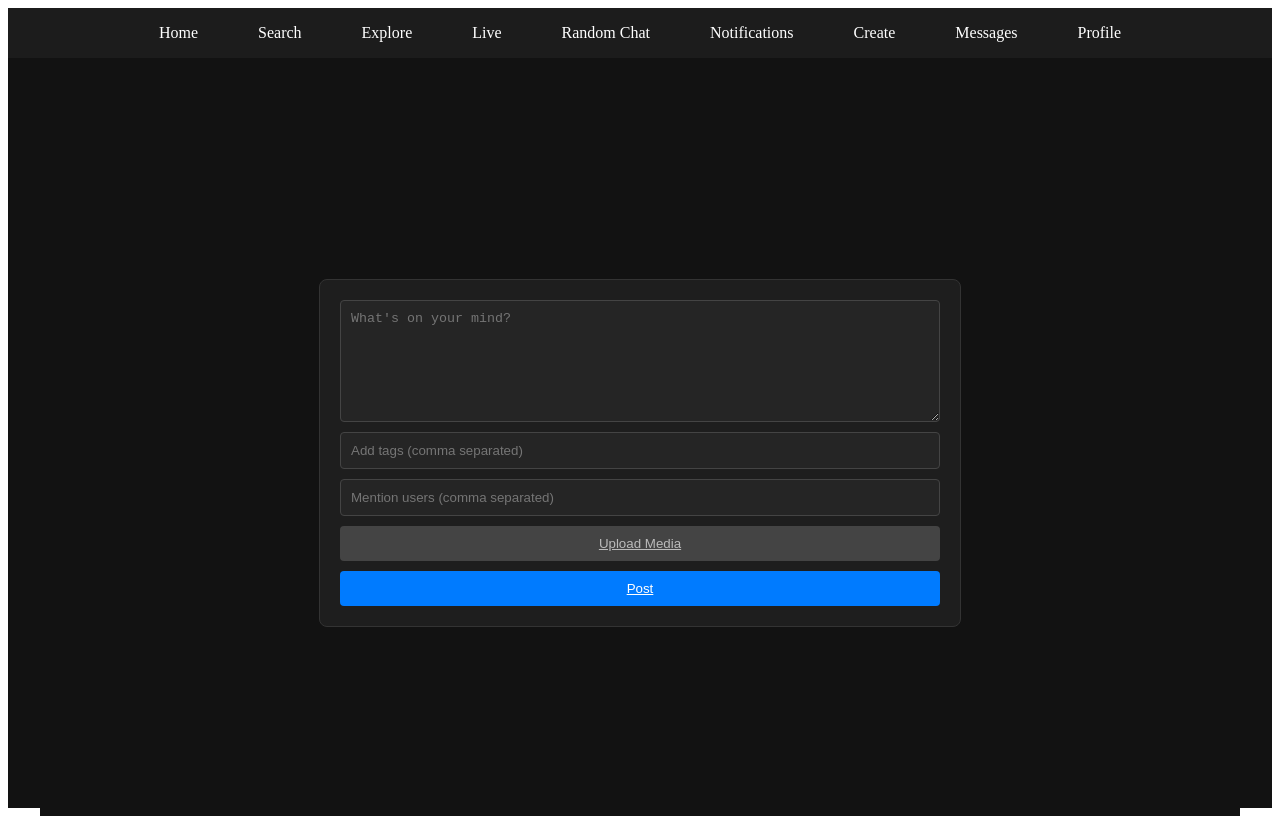
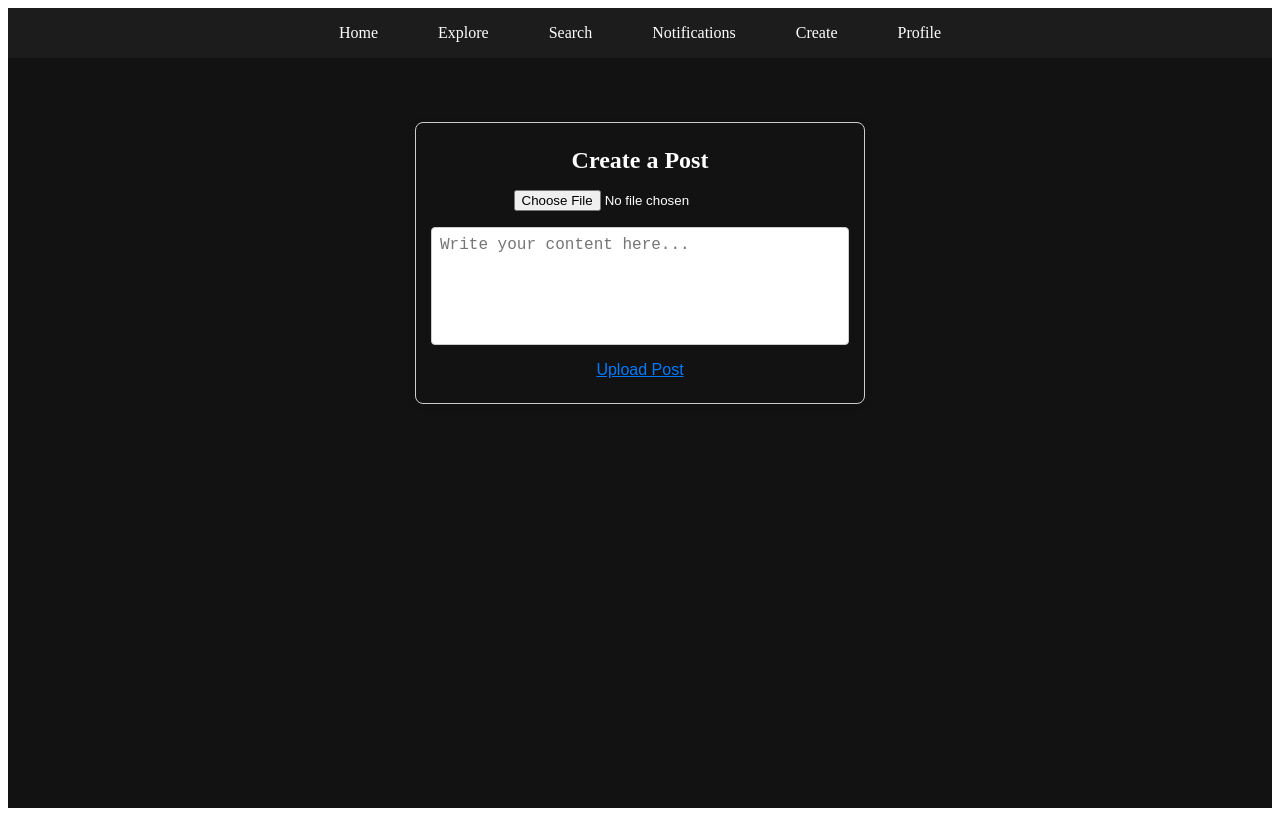
Before and after one commit to Avngrstark62/Clown, a React (Vite) app in the folder frontend/: page /create/post in a window 1280 px wide. Built offline with nearby package versions, Linux system fonts and the light colour scheme; sample sign-in values are in the browser's storage.

Commit message:
created CreatePost Feature

```diff
--- a/frontend/src/App.jsx
+++ b/frontend/src/App.jsx
@@ -19,18 +19,19 @@ function App() {
           <Routes>
             <Route path="/" element={<Layout>Home</Layout>} />
             <Route path="/explore" element={<Layout>Explore</Layout>} />
-            <Route path="/live" element={<Layout>Live</Layout>} />
-            <Route path="/messages" element={<Layout>Messages</Layout>} />
-            <Route path="/random-chat" element={<Layout>Random Chat</Layout>} />
+            {/* <Route path="/live" element={<Layout>Live</Layout>} /> */}
+            {/* <Route path="/messages" element={<Layout>Messages</Layout>} /> */}
+            {/* <Route path="/random-chat" element={<Layout>Random Chat</Layout>} /> */}
             <Route path="/search" element={<Layout><FindUser/></Layout>} />
             <Route path="/profile/:username" element={<Layout><Profile/></Layout>} />
             <Route path="/edit-profile" element={<Layout><EditProfile/></Layout>} />
             <Route path="/profile/:username/connections/:type" element={<Layout><Connections/></Layout>} />
-            <Route path="/create" element={<Layout>Create</Layout>} />
+            {/* <Route path="/create" element={<Layout>Create</Layout>} /> */}
             <Route path="/create/post" element={<Layout><CreatePost/></Layout>} />
-            <Route path="/create/live-stream" element={<Layout> Start a Live Stream</Layout>} />
-            <Route path="/create/poll" element={<Layout>Create a Poll</Layout>} />
-            <Route path="/create/discussion" element={<Layout>Create a Discussion</Layout>} />
+            <Route path="/create/story" element={<Layout>Create a Story</Layout>} />
+            {/* <Route path="/create/live-stream" element={<Layout> Start a Live Stream</Layout>} /> */}
+            {/* <Route path="/create/poll" element={<Layout>Create a Poll</Layout>} /> */}
+            {/* <Route path="/create/discussion" element={<Layout>Create a Discussion</Layout>} /> */}
             <Route path="/notifications" element={<Layout>Notifications</Layout>} />
             <Route path="*" element={<Navigate to="/" />} />
           </Routes>
--- a/frontend/src/api/api.js
+++ b/frontend/src/api/api.js
@@ -23,3 +23,4 @@ export const getFollowingList = (username) => API.get(`/api/connection/following
 export const createPost = (formData) => API.post(`/api/post/create`, formData);
 export const getAllPosts = () => API.get(`/api/post/get_all`);
 export const viewPost = (postId) => API.get(`/api/post/view/${postId}`);
+export const uploadFile = (formData) => API.post(`/api/post/create/post`, formData);
--- a/frontend/src/components/CreatePost.jsx
+++ b/frontend/src/components/CreatePost.jsx
@@ -1,56 +1,91 @@
 import { useState } from 'react';
 import { useNavigate } from 'react-router-dom';
-import { createPost } from '../api/api';
+import { uploadFile } from '../api/api.js';
 import '../styles/create-post.css';
 
 const CreatePost = () => {
+  const [image, setImage] = useState(null);
+  const [preview, setPreview] = useState(null);
   const [content, setContent] = useState('');
-  const [tags, setTags] = useState('');
-  const [mentions, setMentions] = useState('');
+  const [tags, setTags] = useState("");
+  const [mentions, setMentions] = useState("");
+  const [uploading, setUploading] = useState(false);
+  const [message, setMessage] = useState('');
   const navigate = useNavigate();
 
-  const handleMediaUpload = () => {
-    console.log('media uploaded');
+  const handleImageChange = (e) => {
+    const file = e.target.files[0];
+    if (file) {
+      setImage(file);
+      setPreview(URL.createObjectURL(file));
+      setMessage('');
+    }
   };
 
-  const handleSubmit = async (e) => {
-    e.preventDefault();
-    // const formData = { content, media: [], tags: tags.split(','), mentions: mentions.split(',') };
-    const formData = { content, media: [], tags: [], mentions: [] };
+  const handleUpload = async () => {
+    if (!image) {
+      setMessage('Please select an image.');
+      return;
+    }
+
+    setUploading(true);
+    setMessage('');
+
+    const formData = new FormData();
+    formData.append('image', image);
+    formData.append('content', content);
+    formData.append('tags', tags);
+    formData.append('mentions', mentions);
+
     try {
-      await createPost(formData);
-      navigate(`/`);
+      const response = await uploadFile(formData);
+
+      setMessage('Post created successfully!');
+      console.log('Upload response:', response.data);
     } catch (error) {
-      console.error('Error creating post:', error);
+      setMessage('Failed to create post.');
+      console.error('Upload error:', error);
+    } finally {
+      setUploading(false);
+      navigate('/');
     }
   };
 
   return (
-    <div className="create-post-container">
-      <form onSubmit={handleSubmit} className="create-post-form">
+    <div className="upload-container">
+      <h2>Create a Post</h2>
+
+      <input type="file" accept="image/*" onChange={handleImageChange} />
+      {preview && <img src={preview} alt="Preview" className="preview-image" />}
+
       <textarea
-          className="post-input"
-          placeholder="What's on your mind?"
+        placeholder="Write your content here..."
         value={content}
         onChange={(e) => setContent(e.target.value)}
+        className="content-input"
       />
-        <input
-          className="input-field"
+
+      {/* <input
         type="text"
         placeholder="Add tags (comma separated)"
         value={tags}
         onChange={(e) => setTags(e.target.value)}
-        />
-        <input
-          className="input-field"
+        className="tag-input"
+      /> */}
+
+      {/* <input
         type="text"
         placeholder="Mention users (comma separated)"
         value={mentions}
         onChange={(e) => setMentions(e.target.value)}
-        />
-        <button type="button" className="upload-btn" onClick={handleMediaUpload}>Upload Media</button>
-        <button type="submit" className="submit-btn">Post</button>
-      </form>
+        className="mention-input"
+      /> */}
+
+      <button onClick={handleUpload} disabled={uploading}>
+        {uploading ? 'Uploading...' : 'Upload Post'}
+      </button>
+
+      {message && <p className="message">{message}</p>}
     </div>
   );
 };
--- a/frontend/src/components/Layout.jsx
+++ b/frontend/src/components/Layout.jsx
@@ -3,64 +3,54 @@ import { useSelector } from "react-redux";
 import { useState } from "react";
 import '../styles/layout.css';
 
-const Dropdown = ({ link, content }) => {
+const Dropdown = ({ link }) => {
   const navigate = useNavigate();
+  if (link=='create'){
     return (
       <div className="dropdown">
-      {content.map((item, index) => (
-        <div key={index} className="dropdown-item" onClick={() => {navigate(`/${link.toLowerCase()}/${item.toLowerCase().replace(' ', '-')}`)}}>
-          {item}
+          <div className="dropdown-item" onClick={() => {navigate('/create/post')}}>
+            Post
           </div>
-      ))}
+          <div className="dropdown-item" onClick={() => {navigate('/create/story')}}>
+            Story
+          </div>
       </div>
     );
+  }
+  else{
+    return null
+  }
 };
 
 const Layout = ({ children }) => {
   const { user } = useSelector((state) => state.auth);
   const [hoveredLink, setHoveredLink] = useState(null);
 
-  const handleMouseEnter = (link) => {
-    setHoveredLink(link);
-  };
-
-  const handleMouseLeave = () => {
+  const handleClickOnCreate = () => {
+    if (hoveredLink){
       setHoveredLink(null);
-  };
-
-  const dropdownContent = {
-    Home: ["Overview", "Updates", "Stats"],
-    Search: ["Users", "Posts", "Tags"],
-    Explore: ["Trending", "Categories", "Collections"],
-    Live: ["Streams", "Events", "Highlights"],
-    "Random Chat": ["Start Chat", "Chat Rooms", "History"],
-    Notifications: ["Mentions", "Reactions", "Messages"],
-    Create: ["Post", "Live Stream", "Discussion", "Poll"],
-    Messages: ["Inbox", "Sent", "Archived"],
-    Profile: ["Settings", "Activity", "Log out"]
-  };
+    }
+    else{
+      setHoveredLink('create');
+    }
+  }
 
   return (
     <div className="layout-container">
-      <nav className="layout-nav" onMouseLeave={handleMouseLeave}>
+      <nav className="layout-nav">
         <ul className="layout-nav-list">
-          {Object.keys(dropdownContent).map((link) => (
-            <li
-              key={link}
-              onMouseEnter={() => handleMouseEnter(link)}
-            >
-              <NavLink to={link === "Profile" ? `/profile/${user}` : `/${link.toLowerCase().replace(' ', '-')}`}
-                       className="nav-link">
-                {link}
-              </NavLink>
-            </li>
-          ))}
+            <li><NavLink onClick={() => {if (hoveredLink){setHoveredLink(null)}}} to='/' className="nav-link">Home</NavLink></li>
+            <li><NavLink onClick={() => {if (hoveredLink){setHoveredLink(null)}}} to='/explore' className="nav-link">Explore</NavLink></li>
+            <li><NavLink onClick={() => {if (hoveredLink){setHoveredLink(null)}}} to='/search' className="nav-link">Search</NavLink></li>
+            <li><NavLink onClick={() => {if (hoveredLink){setHoveredLink(null)}}} to='/notifications' className="nav-link">Notifications</NavLink></li>
+            <li onClick={handleClickOnCreate}><NavLink className="nav-link">Create</NavLink></li>
+            <li><NavLink onClick={() => {if (hoveredLink){setHoveredLink(null)}}} to={`/profile/${user}`} className="nav-link">Profile</NavLink></li>
         </ul>
         {hoveredLink && (
-          <Dropdown link={hoveredLink} content={dropdownContent[hoveredLink]}/>
+          <Dropdown link={hoveredLink}/>
         )}
       </nav>
-      <main className="layout-main">{children}</main>
+      <main className="layout-main" onClick={() => {if (hoveredLink){setHoveredLink(null)}}}>{children}</main>
     </div>
   );
 }
--- a/frontend/src/styles/create-post.css
+++ b/frontend/src/styles/create-post.css
@@ -1,110 +1,64 @@
-.create-post-container {
+.upload-container {
   display: flex;
-  justify-content: center;
+  flex-direction: column;
   align-items: center;
-  height: 100%;
-  background-color: #121212;
-  padding: 20px;
+  gap: 1rem;
+  padding: 1.5rem;
+  border: 1px solid #ccc;
+  border-radius: 8px;
+  width: 400px;
+  margin: 2rem auto;
+  box-shadow: 0 2px 10px rgba(0, 0, 0, 0.1);
 }
 
-.create-post-form {
-  display: flex;
-  flex-direction: column;
-  gap: 10px;
-  width: 100%;
-  max-width: 600px;
-  padding: 20px;
-  border: 1px solid #333;
-  border-radius: 8px;
-  background-color: #1e1e1e;
+.upload-container h2 {
+  margin: 0;
+  font-size: 1.5rem;
 }
 
-.post-input {
-  height: 100px;
-  padding: 10px;
-  border: 1px solid #444;
-  border-radius: 4px;
-  background-color: #252525;
-  color: #fff;
-}
-
-.input-field {
-  padding: 10px;
-  border: 1px solid #444;
-  border-radius: 4px;
-  background-color: #252525;
-  color: #ccc;
-}
-
-.upload-btn, .submit-btn {
-  padding: 10px;
-  border: none;
-  border-radius: 4px;
+input[type='file'] {
   cursor: pointer;
 }
 
-.upload-btn {
-  background-color: #444;
-  color: #bbb;
+.preview-image {
+  width: 100%;
+  max-height: 300px;
+  object-fit: contain;
+  border: 1px solid #ccc;
+  border-radius: 4px;
 }
 
-.submit-btn {
+textarea,
+input[type='text'] {
+  width: 100%;
+  padding: 0.5rem;
+  border: 1px solid #ccc;
+  border-radius: 4px;
+  font-size: 1rem;
+}
+
+textarea.content-input {
+  height: 100px;
+  resize: none;
+}
+
+button {
+  padding: 0.5rem 1rem;
+  border: none;
+  border-radius: 4px;
   background-color: #007bff;
   color: #fff;
+  cursor: pointer;
+  font-size: 1rem;
 }
 
-.upload-btn:hover {
-  background-color: #555;
+button:disabled {
+  background-color: #ccc;
+  cursor: not-allowed;
 }
 
-.submit-btn:hover {
-  background-color: #0056b3;
+.message {
+  font-size: 1rem;
+  color: #333;
+  text-align: center;
 }
-
-/* .create-post-container {
-    background-color: #1e1e1e;
-    color: #ffffff;
-    padding: 20px;
-    border-radius: 10px;
-    box-shadow: 0 2px 10px rgba(0, 0, 0, 0.3);
-    width: 100%;
-    max-width: 600px;
-    margin: 20px auto;
-    display: flex;
-    flex-direction: column;
-  }
-
-  .post-input {
-    background-color: #2e2e2e;
-    color: #fff;
-    border: none;
-    border-radius: 5px;
-    padding: 10px;
-    resize: none;
-    height: 100px;
-  }
-
-  .post-actions {
-    display: flex;
-    justify-content: space-between;
-    margin-top: 10px;
-  }
-
-  .upload-btn, .post-btn {
-    background-color: #3b3b3b;
-    color: #ffffff;
-    padding: 10px 20px;
-    border: none;
-    border-radius: 5px;
-    cursor: pointer;
-    transition: background-color 0.2s;
-  }
-
-  .upload-btn:hover, .post-btn:hover {
-    background-color: #575757;
-  }
-
-  .post-btn:disabled {
-    background-color: #444;
-    cursor: not-allowed;
-  } */
```
Lines whose indentation alone changed are shown as unchanged.
